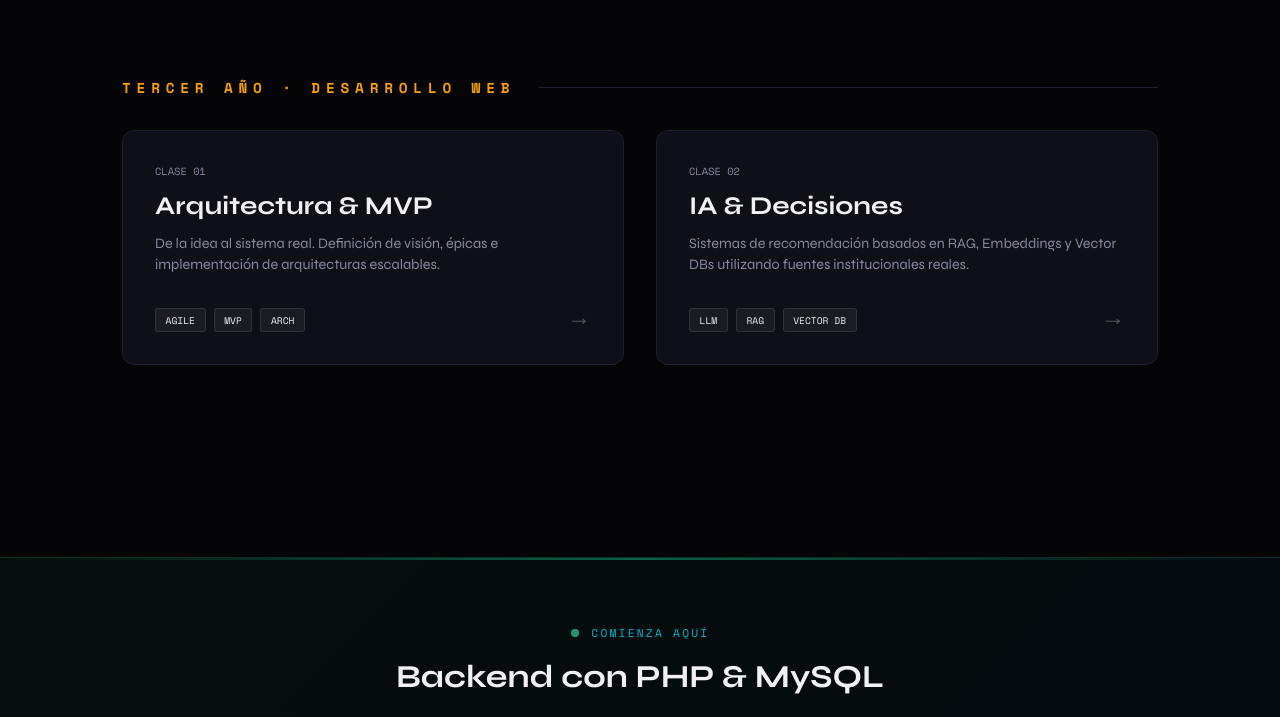
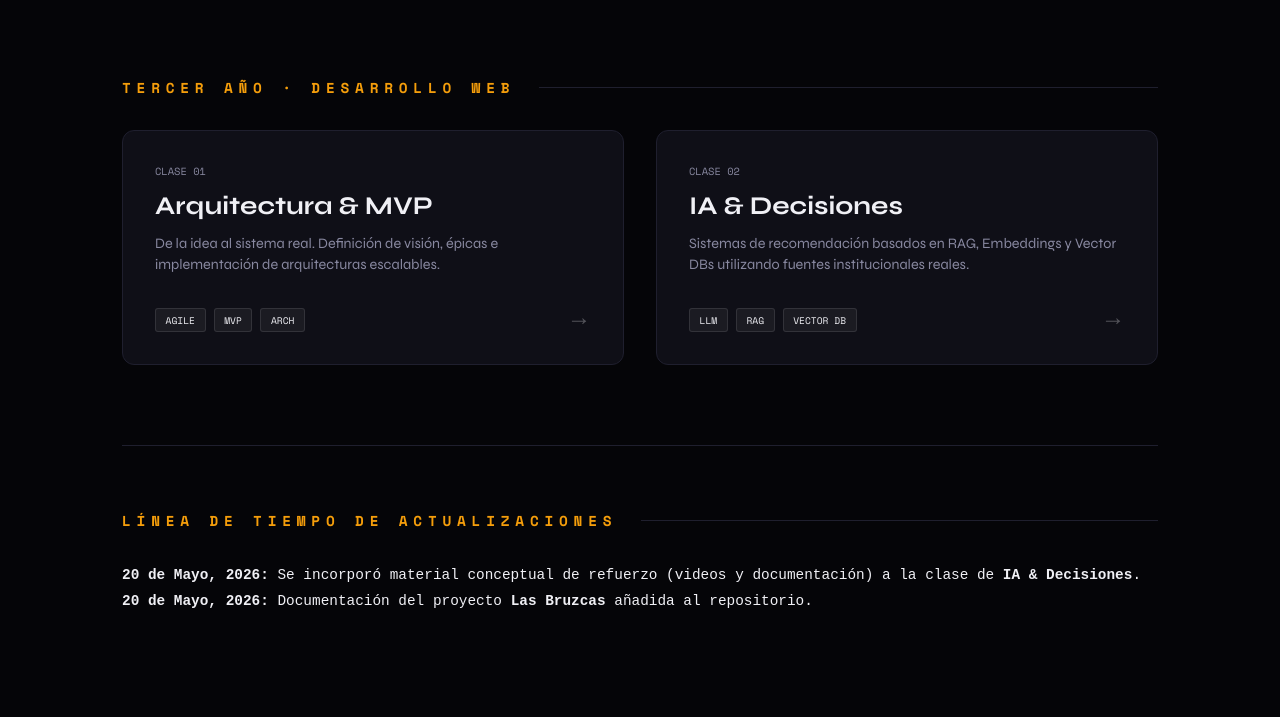
Before and after one commit to mjsis20052/i26, a website: page index.html in a window 1280 px wide. Shown: the part 2953-3670 px from the top of the page. Drawn offline with nearby package versions, Linux system fonts and the light colour scheme.

Commit message:
feat: add updates timeline and modify date in landing page

```diff
--- a/index.html
+++ b/index.html
@@ -1720,6 +1720,15 @@
                 </a>
             </div>
         </section>
+
+        <!-- ÚLTIMAS ACTUALIZACIONES (LÍNEA DE TIEMPO) -->
+        <section class="year-section" style="margin-top: 4rem; border-top: 1px solid var(--border); padding-top: 4rem;">
+            <h2 class="year-title" style="color: var(--accent-a);">Línea de tiempo de actualizaciones</h2>
+            <div style="color: var(--text-muted); font-family: 'DM Mono', monospace; font-size: 0.9rem; line-height: 1.8;">
+                <p><strong>20 de Mayo, 2026:</strong> Se incorporó material conceptual de refuerzo (videos y documentación) a la clase de <strong>IA & Decisiones</strong>.</p>
+                <p><strong>20 de Mayo, 2026:</strong> Documentación del proyecto <strong>Las Bruzcas</strong> añadida al repositorio.</p>
+            </div>
+        </section>
     </main>
 
     <!-- ═══ NEXT LESSON FLOW ═══ -->
@@ -1753,8 +1762,7 @@
                 </div>
             </div>
             <div class="footer-bottom">
-                <p>Tecnicatura Superior en Software &bull; 2026 &bull; <span class="relaxed">Hecho con el código en
-                        mente.</span></p>
+                <p>Tecnicatura Superior en Software &bull; Actualizado: 20 de Mayo de 2026 &bull; <span class="relaxed">Hecho con el código en mente.</span></p>
             </div>
         </div>
     </footer>
```
